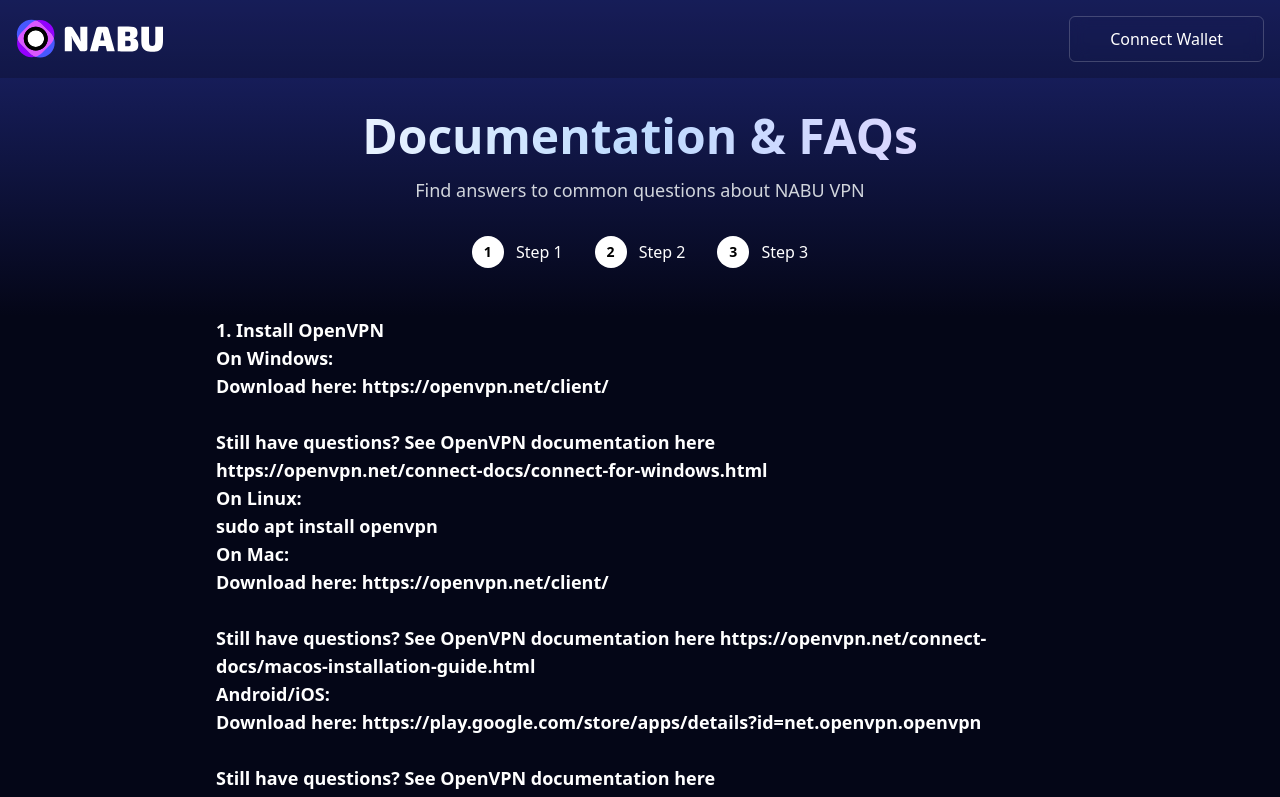
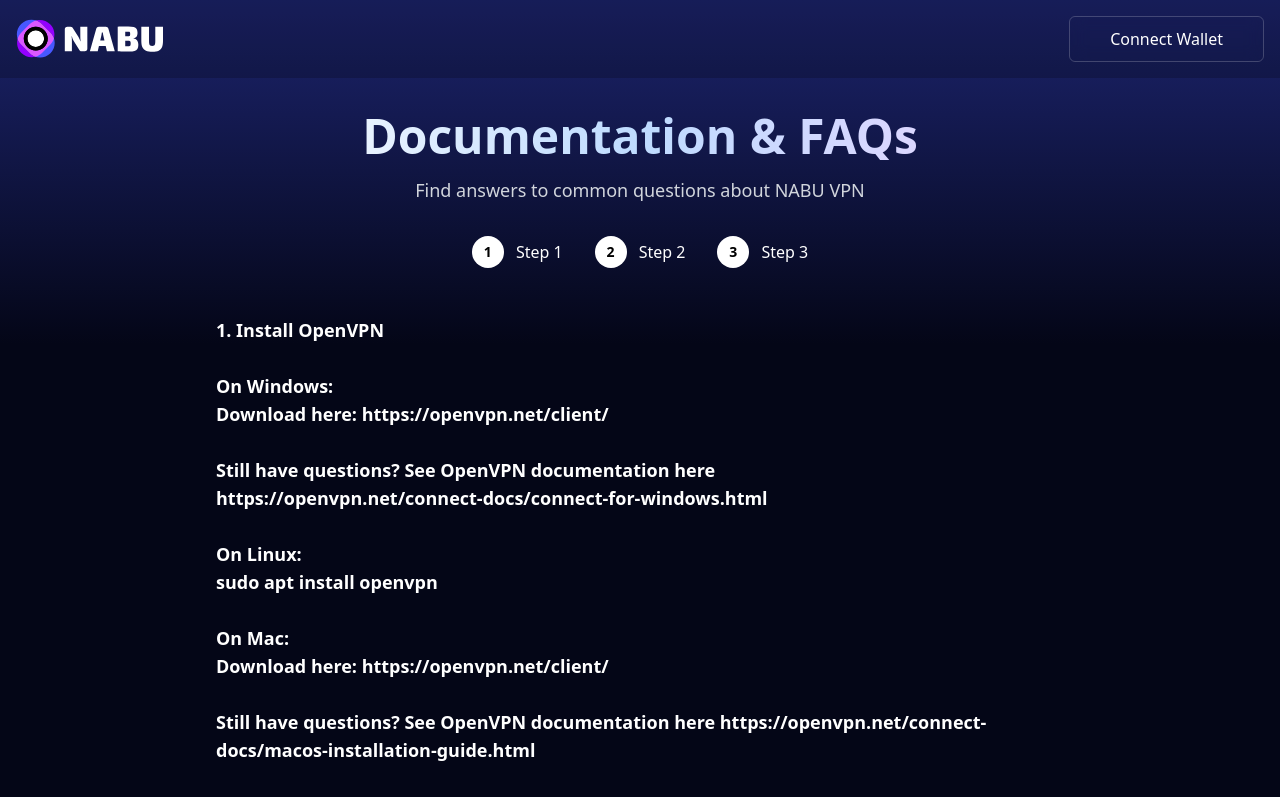
Before and after one commit to blinklabs-io/vpn-frontend, a React (Vite) app: page /docs-faqs in a window 1280 px wide. Shown: the top 797 px of the page. Built offline with nearby package versions, Linux system fonts and the light colour scheme.

Commit message:
Update DocsFaqs.tsx
Signed-off-by: EarnCoinPool <83303972+EarnCoinPool@users.noreply.github.com>

```diff
--- a/src/pages/DocsFaqs.tsx
+++ b/src/pages/DocsFaqs.tsx
@@ -117,45 +117,39 @@
 
 		  <div className="text-lg font-semibold text-white pr-4">
 	<p>
-		1. Install OpenVPN
-	<ul>
-		<li>
+		1. Install OpenVPN <br/><br/>
+
 		On Windows: <br/>
 		Download here: https://openvpn.net/client/ <br/><br/>
 
 		Still have questions? See OpenVPN documentation here <br/>
-		https://openvpn.net/connect-docs/connect-for-windows.html
-		</li>
-		<li>
+		https://openvpn.net/connect-docs/connect-for-windows.html <br/><br/>
+
 		On Linux: <br/>
-		sudo apt install openvpn
-		</li>
-		<li>
+		sudo apt install openvpn <br/><br/>
+
 		On Mac: <br/>
 		Download here: https://openvpn.net/client/ <br/><br/>
 
-		Still have questions? See OpenVPN documentation here https://openvpn.net/connect-docs/macos-installation-guide.html <br/>
-		</li>
-		<li>
+		Still have questions? See OpenVPN documentation here https://openvpn.net/connect-docs/macos-installation-guide.html <br/><br/>
+
 		Android/iOS: <br/>
 		Download here: https://play.google.com/store/apps/details?id=net.openvpn.openvpn <br/><br/>
 
 		Still have questions? See OpenVPN documentation here <br/>
-		https://openvpn.net/connect-docs/connect-for-android.html
-		</li>
-	</ul>
+		https://openvpn.net/connect-docs/connect-for-android.html <br/><br/>
 </p>
 
 <p>
 2. Download your VPN Profile <br/>
 Go to this link and connect your wallet to purchase your VPN profile. <br/>
-		(link url https://nabuvpn.com/account)
+		(link url https://nabuvpn.com/account) <br/><br/>
 </p>
 <p>
 3) Configuring the VPN Client <br/>
 Windows: Place the .ovpn file in: C:\Program Files\OpenVPN\config\ <br/>
 Linux/Mac: sudo openvpn --config /path/to/your-profile.ovpn <br/>
-Android/iOS: Import into OpenVPN Connect. <br/>
+Android/iOS: Import into OpenVPN Connect. <br/><br/>
 
 </p>
 <p>
@@ -165,7 +159,7 @@
 Android/iOS: Tap "Connect" in the app. <br/><br/>
 
 Still have questions on how to use OpenVPN? <br/>
-See the OpenVPN user guides here https://openvpn.net/connect-docs/user-guide.html
+See the OpenVPN user guides here https://openvpn.net/connect-docs/user-guide.html <br/><br/>
 </p>
 </div>
 
```
